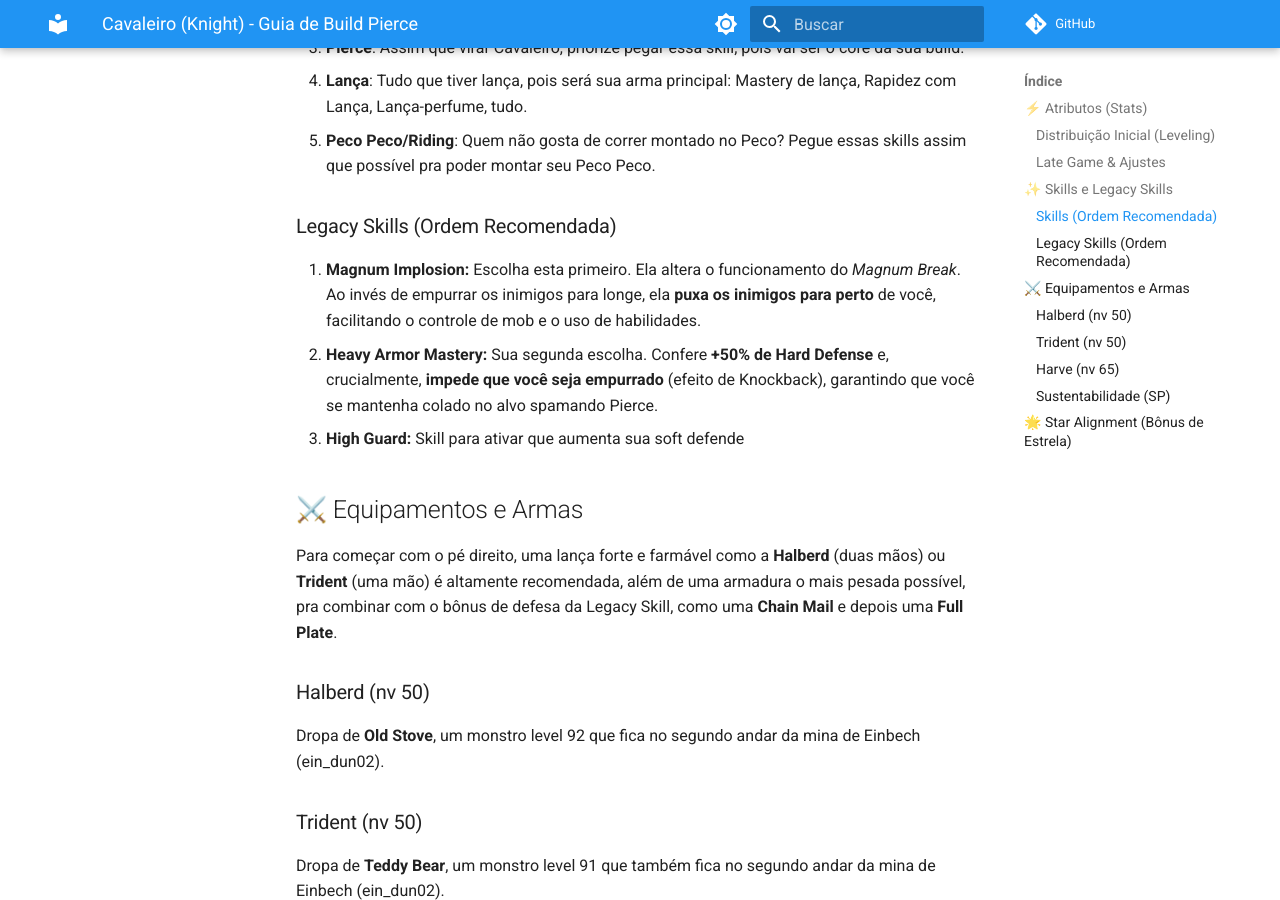
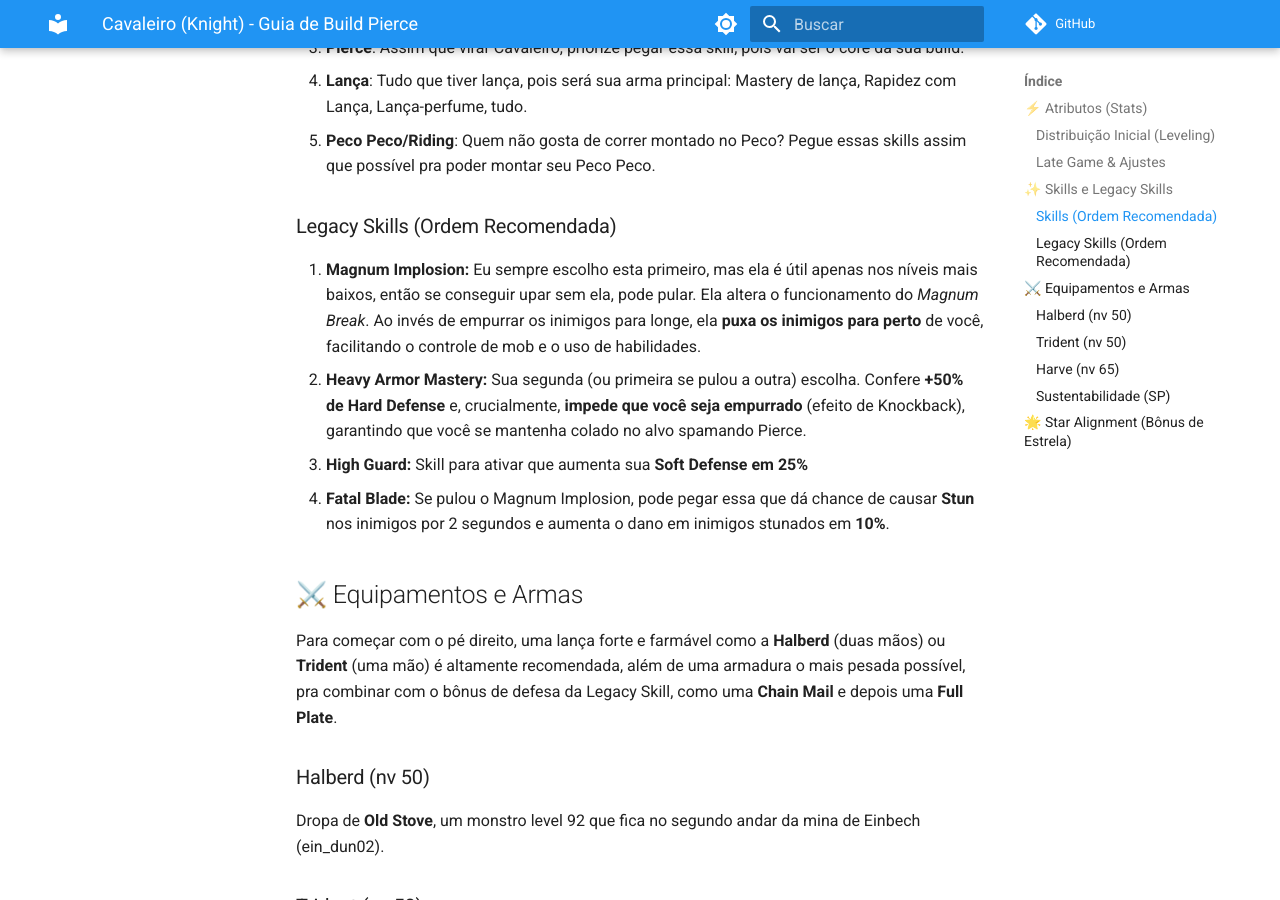
Before and after one commit to mythofyggdrasil/mythofyggdrasil.github.io, an MkDocs documentation site: the page built from docs/builds/cavaleiro.md, in a window 1280 px wide and 900 px high, scrolled down 1193 px. Built offline with MkDocs 1.6.1 and Material for MkDocs 9.7.7, drawn with Linux system fonts in a browser that asks for light colours; comment, search, counter and statistics services are not loaded.

Commit message:
Update cavaleiro.md

```diff
--- a/docs/builds/cavaleiro.md
+++ b/docs/builds/cavaleiro.md
@@ -32,9 +32,10 @@ O foco principal é o spam da habilidade **Pierce**. No entanto, as *Legacy Skil
 5.  **Peco Peco/Riding**: Quem não gosta de correr montado no Peco? Pegue essas skills assim que possível pra poder montar seu Peco Peco.
 
 ### Legacy Skills (Ordem Recomendada)
-1.  **Magnum Implosion:** Escolha esta primeiro. Ela altera o funcionamento do *Magnum Break*. Ao invés de empurrar os inimigos para longe, ela **puxa os inimigos para perto** de você, facilitando o controle de mob e o uso de habilidades.
-2.  **Heavy Armor Mastery:** Sua segunda escolha. Confere **+50% de Hard Defense** e, crucialmente, **impede que você seja empurrado** (efeito de Knockback), garantindo que você se mantenha colado no alvo spamando Pierce.
-3.  **High Guard:** Skill para ativar que aumenta sua soft defende
+1.  **Magnum Implosion:** Eu sempre escolho esta primeiro, mas ela é útil apenas nos níveis mais baixos, então se conseguir upar sem ela, pode pular. Ela altera o funcionamento do *Magnum Break*. Ao invés de empurrar os inimigos para longe, ela **puxa os inimigos para perto** de você, facilitando o controle de mob e o uso de habilidades.
+2.  **Heavy Armor Mastery:** Sua segunda (ou primeira se pulou a outra) escolha. Confere **+50% de Hard Defense** e, crucialmente, **impede que você seja empurrado** (efeito de Knockback), garantindo que você se mantenha colado no alvo spamando Pierce.
+3.  **High Guard:** Skill para ativar que aumenta sua **Soft Defense em 25%**
+4.  **Fatal Blade:** Se pulou o Magnum Implosion, pode pegar essa que dá chance de causar **Stun** nos inimigos por 2 segundos e aumenta o dano em inimigos stunados em **10%**.
 
 ## ⚔️ Equipamentos e Armas
 
```
